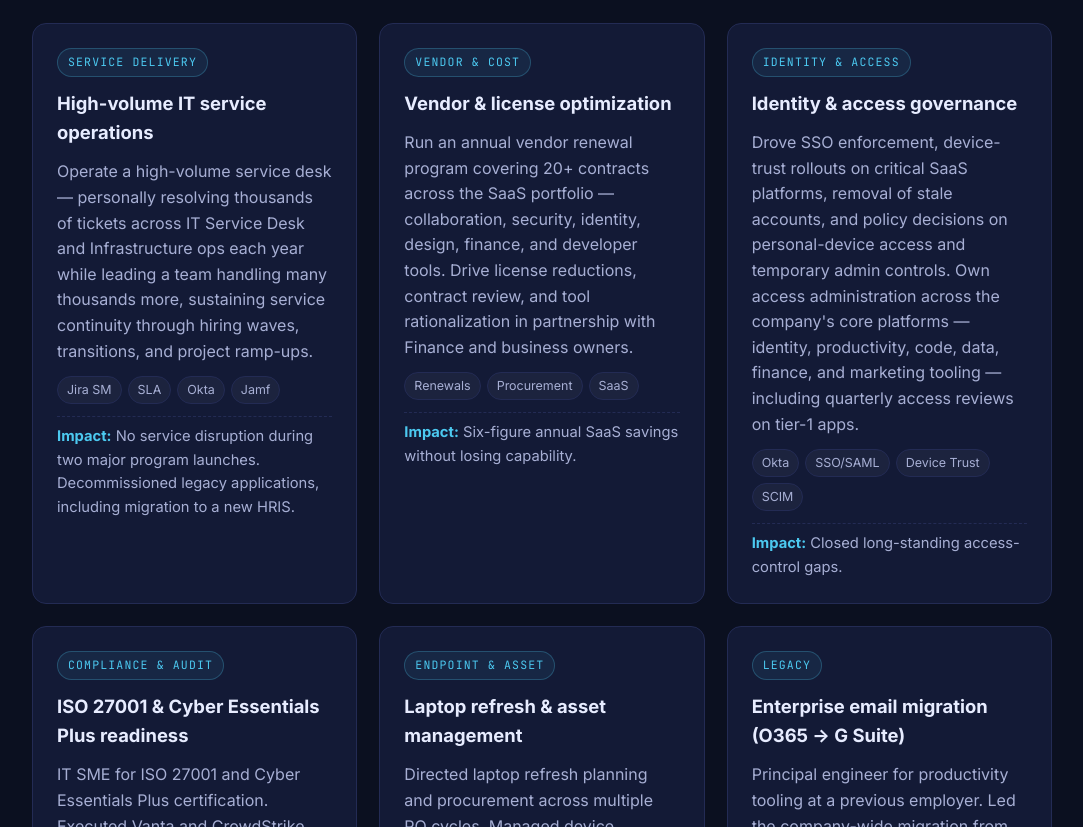
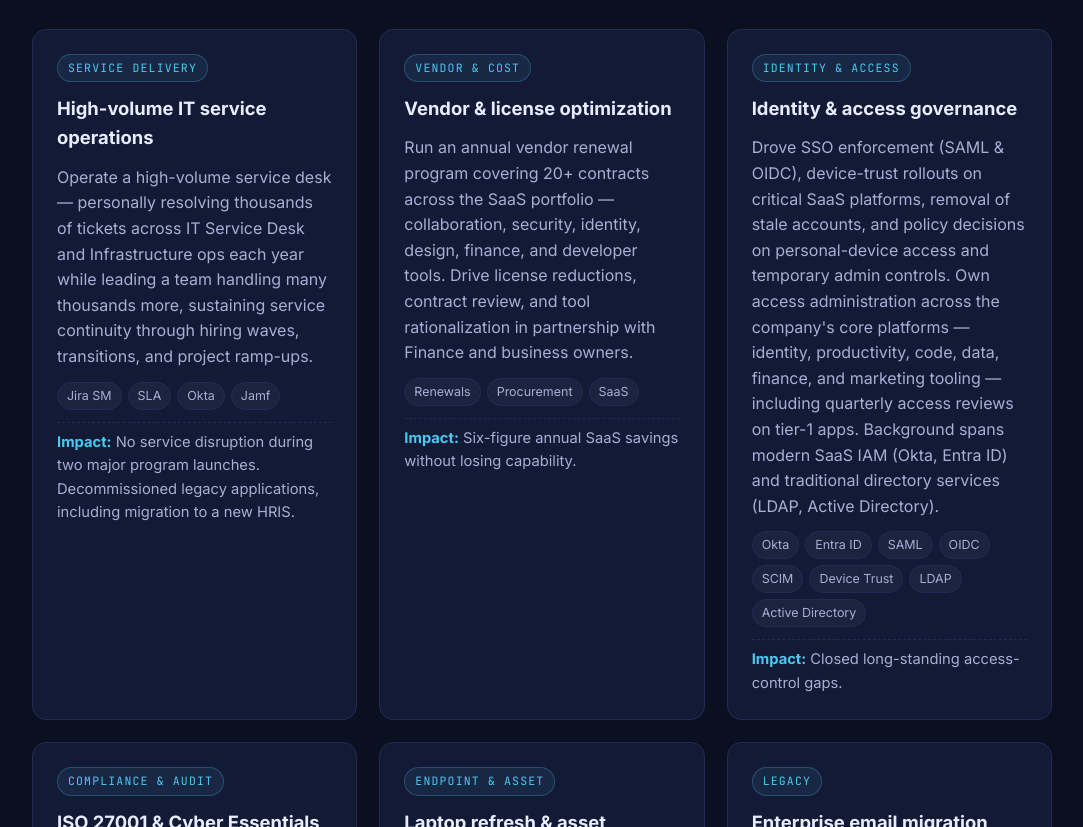
Before and after one commit to cnieto118/portfolio, a plain HTML site: page index.html in a window 1280 px wide. Shown: the part 2821-3648 px from the top of the page, without its empty margins (98-1181 px from the left). Drawn offline with Linux system fonts and the light colour scheme.

Commit message:
Add OIDC, LDAP, Active Directory, and Entra ID to IAM coverage
- Identity & access governance highlight card: expanded body and meta tags
  to include SAML/OIDC federation protocols, directory services
  (LDAP, Active Directory), and Entra ID alongside Okta
- Identity & Access skills card: added directory services line and
  paired Okta with Entra ID to reflect M365 IAM experience

```diff
--- a/index.html
+++ b/index.html
@@ -104,9 +104,10 @@
           <div class="skill-card">
             <h3>Identity &amp; Access</h3>
             <ul>
-              <li>Okta (SSO, SCIM, Device Trust, Workflows)</li>
+              <li>Okta &amp; Entra ID (SSO, SCIM, Device Trust)</li>
+              <li>SAML, OIDC, LDAP, Active Directory</li>
               <li>Google Workspace &amp; Microsoft 365 admin</li>
-              <li>GitHub SSO enforcement, access reviews</li>
+              <li>GitHub SSO, quarterly access reviews</li>
               <li>HR/identity automation tooling</li>
             </ul>
           </div>
@@ -194,14 +195,16 @@
             <div class="project-tag">Identity &amp; Access</div>
             <h3>Identity &amp; access governance</h3>
             <p>
-              Drove SSO enforcement, device-trust rollouts on critical SaaS platforms,
-              removal of stale accounts, and policy decisions on personal-device access
-              and temporary admin controls. Own access administration across the company's
-              core platforms &mdash; identity, productivity, code, data, finance, and
-              marketing tooling &mdash; including quarterly access reviews on tier-1 apps.
+              Drove SSO enforcement (SAML &amp; OIDC), device-trust rollouts on critical
+              SaaS platforms, removal of stale accounts, and policy decisions on
+              personal-device access and temporary admin controls. Own access
+              administration across the company's core platforms &mdash; identity,
+              productivity, code, data, finance, and marketing tooling &mdash; including
+              quarterly access reviews on tier-1 apps. Background spans modern SaaS IAM
+              (Okta, Entra ID) and traditional directory services (LDAP, Active Directory).
             </p>
             <ul class="project-meta">
-              <li>Okta</li><li>SSO/SAML</li><li>Device Trust</li><li>SCIM</li>
+              <li>Okta</li><li>Entra ID</li><li>SAML</li><li>OIDC</li><li>SCIM</li><li>Device Trust</li><li>LDAP</li><li>Active Directory</li>
             </ul>
             <p class="project-impact"><strong>Impact:</strong> Closed long-standing access-control gaps.</p>
           </article>
```
